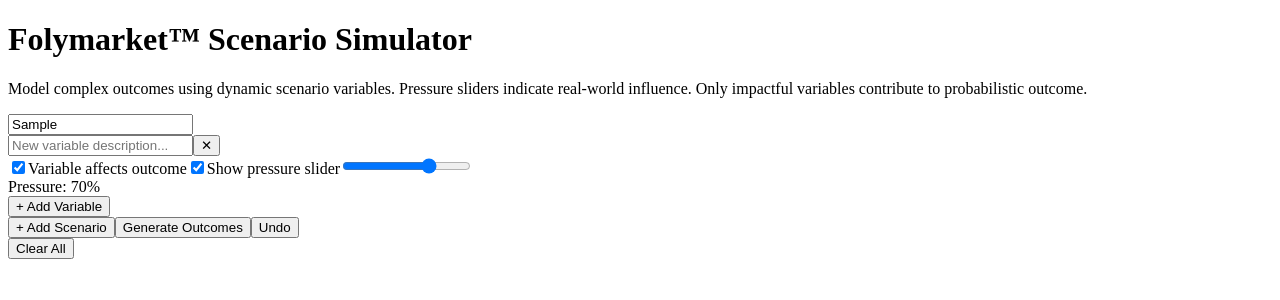
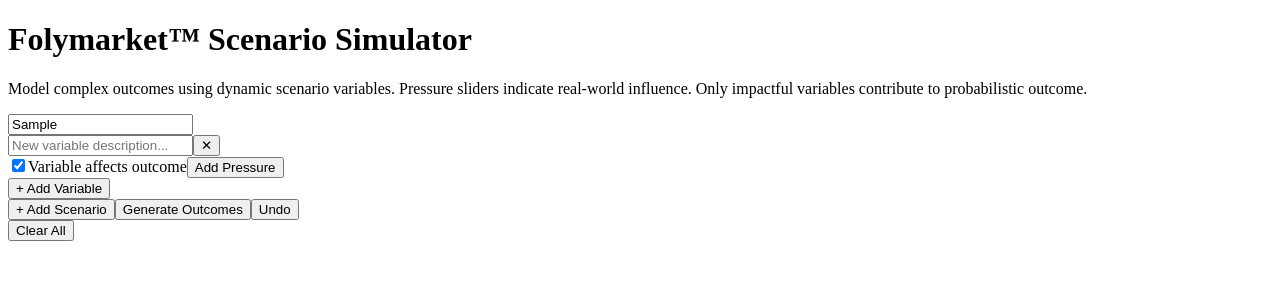
Before and after one commit to StackSlice/Folymarket, a React (Create React App) app: page / in a window 1280 px wide. Both pictures are taken after typing "Sample" into the empty fields and a click on the button "+ Add Variable". Shown: the top 300 px of the page. Built offline with nearby package versions, Linux system fonts and the light colour scheme.

Commit message:
Update App.jsx

```diff
--- a/src/App.jsx
+++ b/src/App.jsx
@@ -1,4 +1,4 @@
-// Folymarket – v3.1 UI + UX Patch: Improved layout, per-variable deletion, input auto-clear, color tweaks, button spacing
+// Folymarket – v3.2 Patch: Pressure off by default, add-pressure button toggle, sliders start at 0%, correct shift calculation
 import React, { useState } from "react";
 
 export default function Folymarket() {
@@ -28,7 +28,7 @@ export default function Folymarket() {
 
   const addVariable = (sIndex) => {
     const updated = [...scenarios];
-    updated[sIndex].variables.push({ label: "", value: 70, hasPressure: true, impactful: true });
+    updated[sIndex].variables.push({ label: "", value: 0, hasPressure: false, impactful: true });
     setScenarios(updated);
   };
 
@@ -47,6 +47,9 @@ export default function Folymarket() {
   const togglePressure = (sIndex, vIndex) => {
     const updated = [...scenarios];
     updated[sIndex].variables[vIndex].hasPressure = !updated[sIndex].variables[vIndex].hasPressure;
+    if (updated[sIndex].variables[vIndex].hasPressure && updated[sIndex].variables[vIndex].value === 0) {
+      updated[sIndex].variables[vIndex].value = 0;
+    }
     setScenarios(updated);
   };
 
@@ -71,7 +74,7 @@ export default function Folymarket() {
     const generated = scenarios.map((s) => {
       const pressureVars = s.variables.filter(v => v.hasPressure && v.impactful);
       const pressure = pressureVars.reduce((sum, v) => sum + parseInt(v.value || 0), 0);
-      const avg = pressureVars.length > 0 ? Math.min(99, Math.max(1, Math.floor(pressure / pressureVars.length))) : 50;
+      const avg = pressureVars.length > 0 ? Math.min(99, Math.max(1, Math.floor(50 + (pressure / (pressureVars.length * 2)) - 25))) : 50;
       return {
         title: s.title,
         yes: avg,
@@ -123,16 +126,14 @@ export default function Folymarket() {
                     Variable affects outcome
                   </label>
 
-                  {v.impactful ? (
+                  {v.impactful && (
                     <>
-                      <label className="flex items-center gap-2 text-sm mb-1">
-                        <input
-                          type="checkbox"
-                          checked={v.hasPressure}
-                          onChange={() => togglePressure(sIndex, vIndex)}
-                        />
-                        Show pressure slider
-                      </label>
+                      <button
+                        onClick={() => togglePressure(sIndex, vIndex)}
+                        className="bg-gray-200 hover:bg-gray-300 text-sm text-gray-800 px-3 py-1 rounded shadow mb-2"
+                      >
+                        {v.hasPressure ? "Remove Pressure" : "Add Pressure"}
+                      </button>
                       {v.hasPressure && (
                         <>
                           <input
@@ -147,8 +148,6 @@ export default function Folymarket() {
                         </>
                       )}
                     </>
-                  ) : (
-                    <p className="text-sm italic text-gray-400">This variable is informational only.</p>
                   )}
                 </div>
               ))}
```
